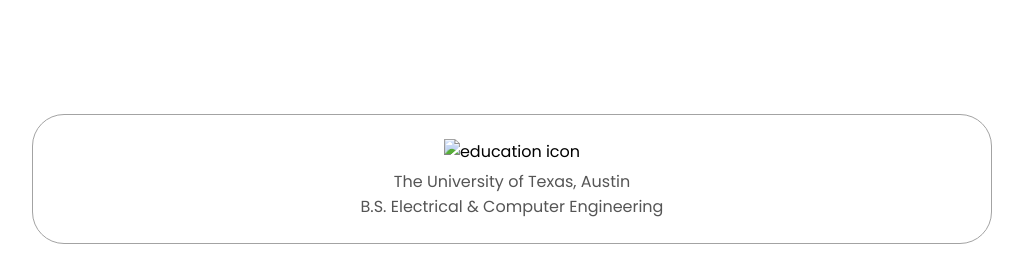
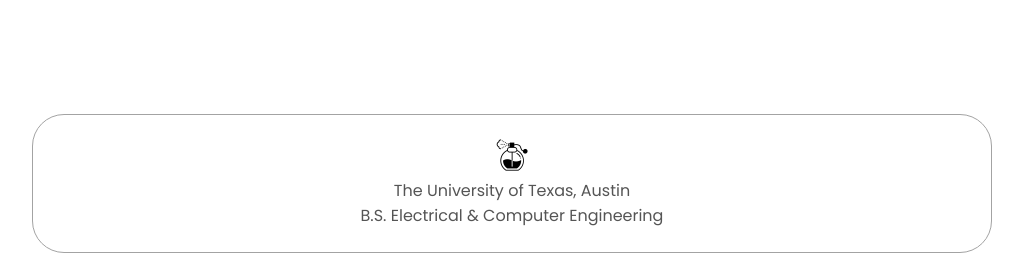
Before and after one commit to asiagifts/asiagifts-website, a plain HTML site: page index.html in a window 1280 px wide. Shown: the part 1500-1773 px from the top of the page, without its empty margins (128-1151 px from the left). Drawn offline with Linux system fonts and the light colour scheme; files whose address does not match are found by name.

Commit message:
Update index.html

```diff
--- a/index.html
+++ b/index.html
@@ -68,10 +68,10 @@
             <div class="section-container">
                     </div>
                         <div class="details-container">
-                            <img src="./assets/grad-cap.png" alt="education icon"
+                            <img src="website/perfume.png" alt="education icon"
                             class="icon"
                             />
-                            <div class="education-text">
+                            <div class="perfume-text">
                                 <p class="school">The University of Texas, Austin</p>
                                 <p class="degree">B.S. Electrical & Computer Engineering</p>
                             </div>
```
